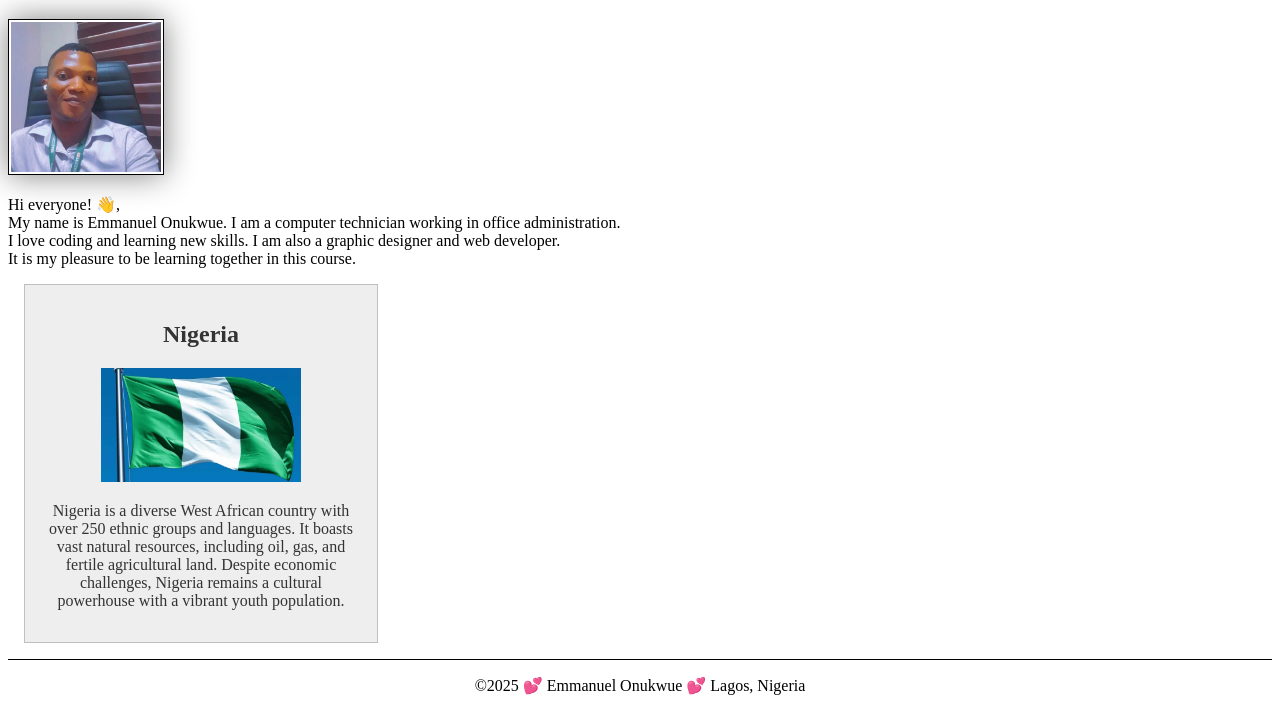
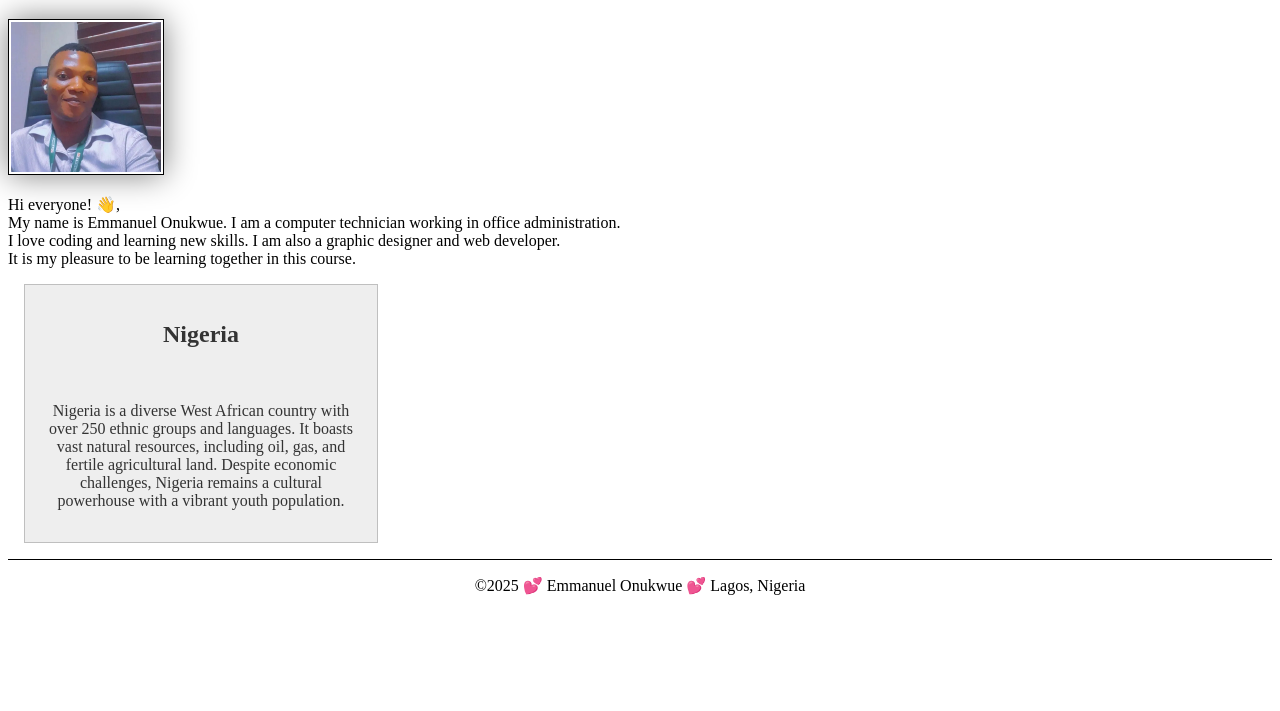
Before and after one commit to Emmaonukwue/wdd130, a plain HTML site: page index.html in a window 1280 px wide. Shown: the part 205-916 px from the top of the page. After the commit the page ends 816 px from the top, so only its background shows below. Drawn offline with Linux system fonts and the light colour scheme.

```diff
--- a/styles/styles.css
+++ b/styles/styles.css
@@ -21,7 +21,9 @@
     box-shadow: 0 0 30px gray;
 }
 
-p { padding: 0;}
+p {
+    padding: 0;
+}
 
 aside {
     width: 20rem;
@@ -35,7 +37,7 @@
 
 aside img {
     width: 200px;
-    height: auto;
+    height: 0;
 }
 
 footer {
```
